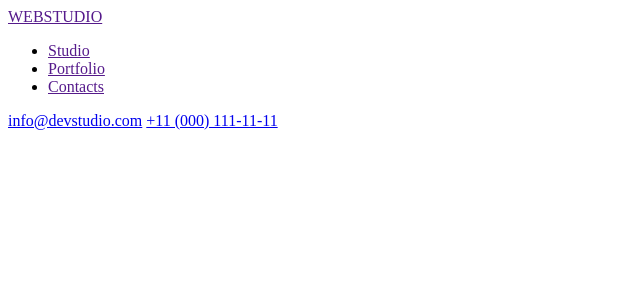
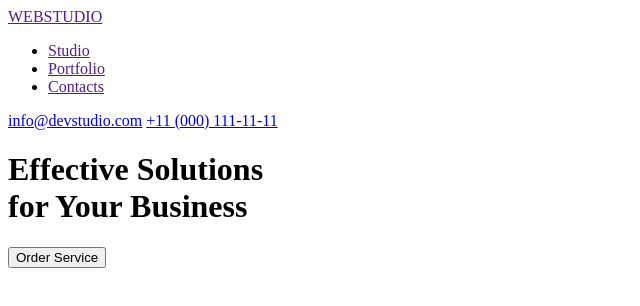
Before and after one commit to Al-Demonn/goit-markup-hw-01, a plain HTML site: page index.html in a window 1280 px wide. Shown: the whole page, without its empty margins (0-640 px from the left). Drawn offline with Linux system fonts and the light colour scheme.

Commit message:
added title

```diff
--- a/index.html
+++ b/index.html
@@ -22,7 +22,11 @@
 
 
 	<main>
-
+		<h1>Effective Solutions <br>
+				for Your Business</h1>
+			<button type="button">Order Service</button>
+		<section></section>
+		<section></section>
 	</main>
 
 
```
